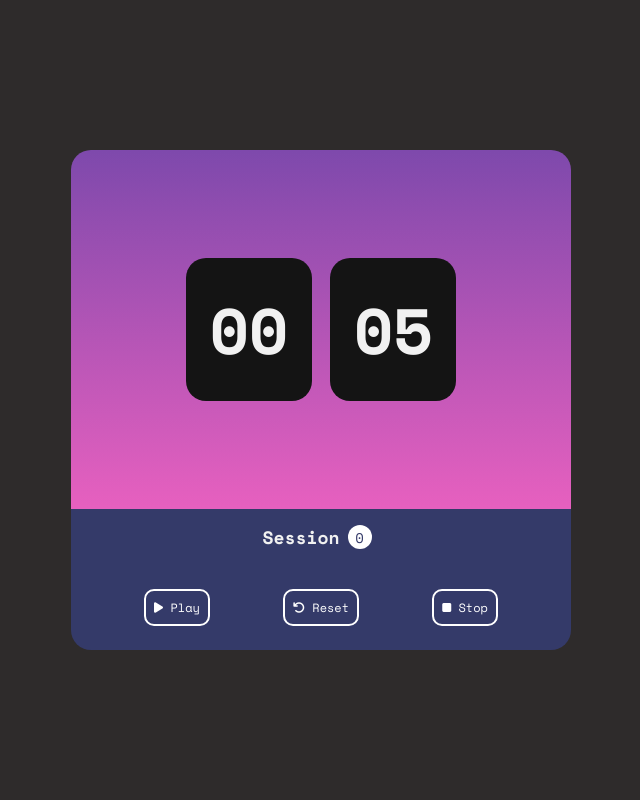
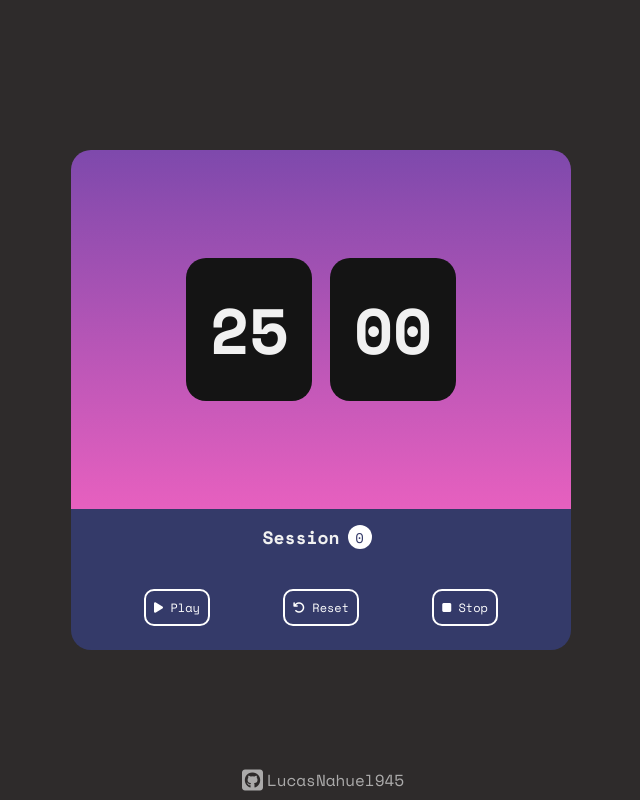
Before and after one commit to LucasNahuel945/PomodoroClock, a plain HTML site: page index.html in a window 1280 px wide. Both pictures are taken after a click on the element "Stop". Shown: the whole page, without its empty margins (319-959 px from the left). Drawn offline with nearby package versions, Linux system fonts and the light colour scheme.

Commit message:
Adding footer with link to my github profile

```diff
--- a/index.html
+++ b/index.html
@@ -35,6 +35,9 @@
       <div class="btn" id='stop'><i class="fas fa-stop"></i> Stop </div>
     </div>
   </div>
+  <footer>
+    <a class='footer-link' href="https://github.com/LucasNahuel945" target="_blank"> <i class="fab fa-github-square"></i> LucasNahuel945 </a>
+  </footer>
   <audio id='alert' src='assets/alert.mp3' type='audio/mp3'></audio>
 </body>
 </html>
--- a/script.js
+++ b/script.js
@@ -76,14 +76,14 @@ class Timer {
     }
 
     this.setBreakMode = () => {
-      minutes = 0;
-      seconds = 5;
+      minutes = 5;
+      seconds = 0;
       status = 'Break';
     };
 
     this.setSessionMode = () => {
-      minutes = 0;
-      seconds = 5;
+      minutes = 25;
+      seconds = 0;
       status = 'Session';
     };
 
--- a/styles.css
+++ b/styles.css
@@ -12,6 +12,8 @@
   box-sizing: inherit;
   padding: 0;
   margin: 0;
+  text-decoration: none;
+  list-style: none;
 }
 
 body{
@@ -23,6 +25,12 @@ body{
   font-family: var(--font);
   height: 100vh;
   justify-content: center;
+}
+
+footer{
+  position: absolute;
+  bottom: 0;
+  margin: 8px auto;
 }
 
 .pomodoro-container{
@@ -116,4 +124,20 @@ body{
   color: var(--complementary);
 }
 
+.footer-link{
+  display: flex;
+  align-items: center;
+  color: white;
+  opacity: 60%;
+}
+
+.footer-link:hover{
+  opacity: 100%;
+}
+
+.fa-github-square{
+  font-size: 24px;
+  margin: 0 4px;
+}
+
 .hide{ display: none; }
```
